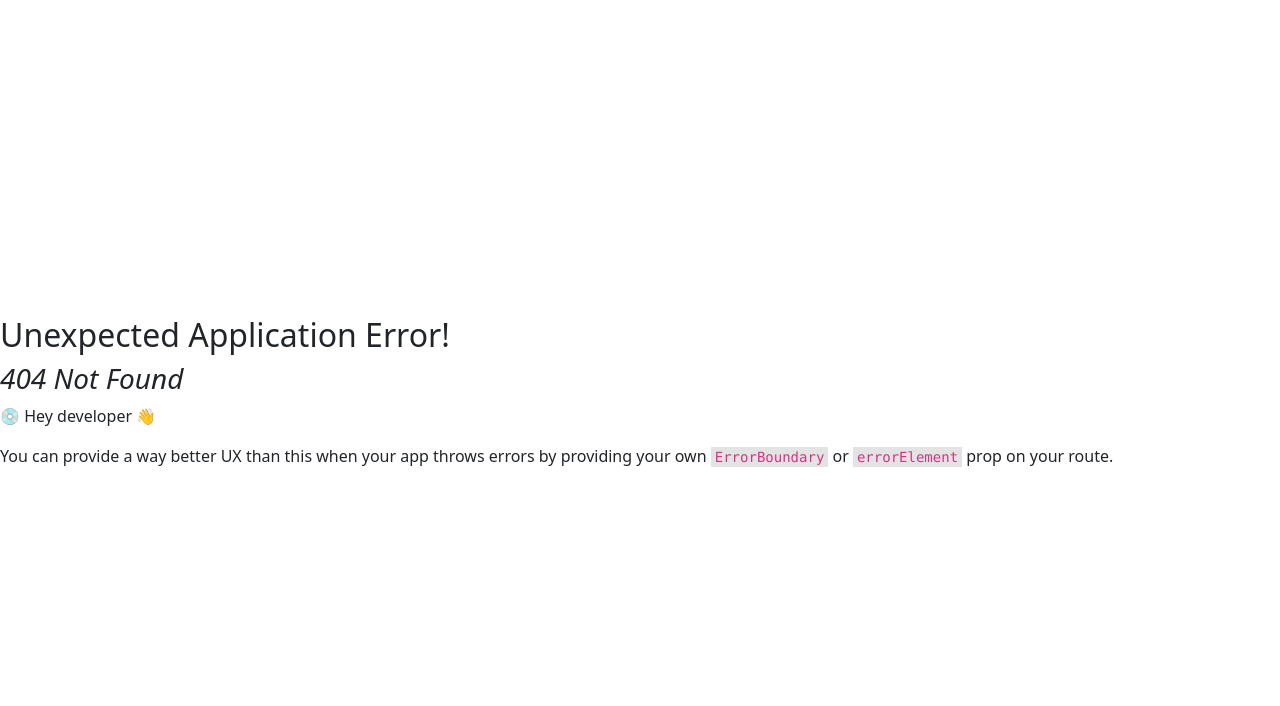
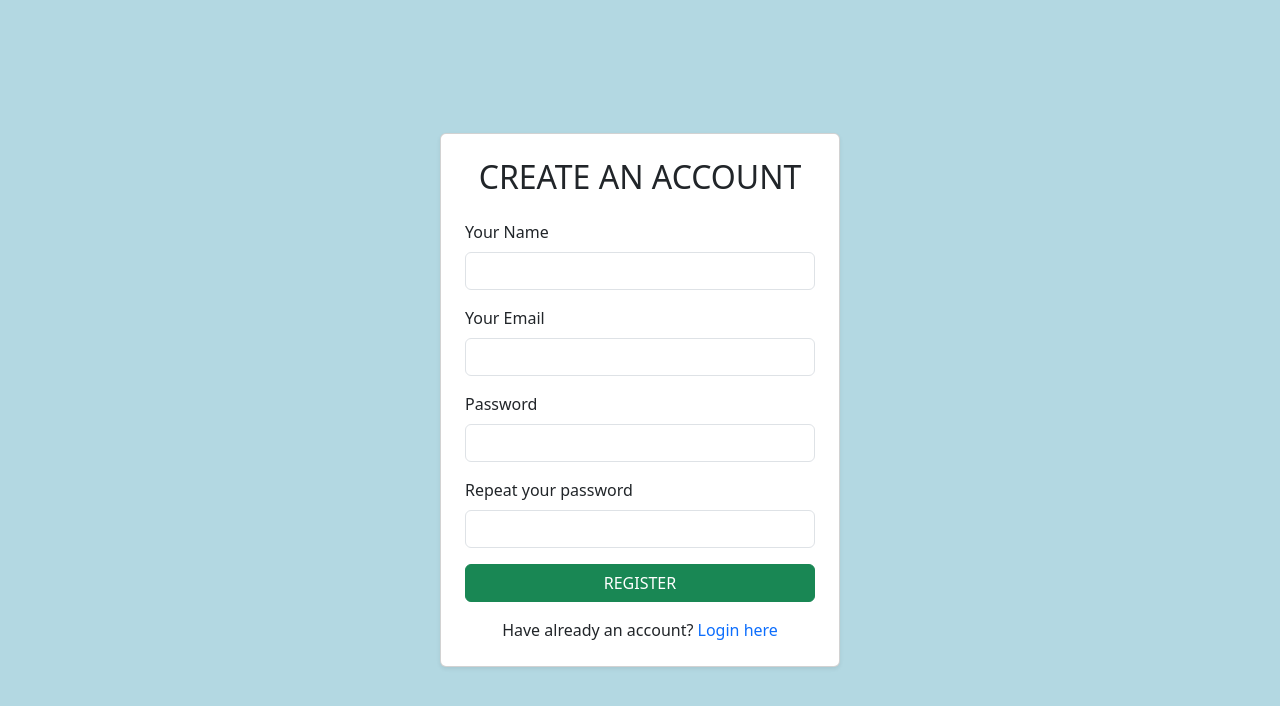
Before and after one commit to VixFong/BookStoreMana, a React (Vite) app: page /RegisterPage in a window 1280 px wide. Before the commit this address had no page. Shown: the top 706 px of the page. Built offline with nearby package versions, Linux system fonts and the light colour scheme.

Commit message:
Added Register Page

```diff
--- a/src/Component/Login.jsx
+++ b/src/Component/Login.jsx
@@ -86,7 +86,7 @@ export const Login = ({ onClose }) => {
                             </div>
                         </form>
                         <div className="text-center mt-3">
-                            <span>Not a member? <a href="#" className="link-primary">Create an account</a></span>
+                            <span>Not a member? <a href="/RegisterPage" className="link-primary">Create an account</a></span>
                         </div>
                     </div>
                 </div>
--- /dev/null
+++ b/src/Component/Register.jsx
@@ -0,0 +1,92 @@
+import React, { useState } from 'react';
+import 'bootstrap/dist/css/bootstrap.min.css';
+
+export const Register = () => {
+    const [name, setName] = useState('');
+    const [email, setEmail] = useState('');
+    const [password, setPassword] = useState('');
+    const [repeatPassword, setRepeatPassword] = useState('');
+    const [error, setError] = useState('');
+    const [success, setSuccess] = useState(false);
+
+    const handleSubmit = (event) => {
+        event.preventDefault();
+
+        const passwordReq = /^(?=.*[A-Z])(?=.*\d).{6,}$/;
+        if (password !== repeatPassword) {
+            setError("Passwords do not match");
+            return;
+        }
+        if(!passwordReq.test(password)){
+            setError("Password must be at least 6 characters and include at least one uppercase letter and number")
+        }
+        setSuccess(true);
+        setTimeout(() => {
+            window.location.href = '/';
+        }, 2000);
+    };
+
+    return (
+        <div className="d-flex justify-content-center align-items-center vh-100" style={{ background: '#B3D8E2',  width: '100vw' }}>
+            <div className="card shadow-sm p-4" style={{ width: '400px' }}>
+                <h2 className="text-center mb-4">CREATE AN ACCOUNT</h2>
+                {success && <div className="alert alert-success text-center">Registered Successfully</div>}
+                <form onSubmit={handleSubmit}>
+                    <div className="mb-3">
+                        <label htmlFor="name" className="form-label">Your Name</label>
+                        <input
+                            type="text"
+                            className="form-control"
+                            id="name"
+                            value={name}
+                            onChange={(e) => setName(e.target.value)}
+                            required
+                        />
+                    </div>
+                    <div className="mb-3">
+                        <label htmlFor="email" className="form-label">Your Email</label>
+                        <input
+                            type="email"
+                            className="form-control"
+                            id="email"
+                            value={email}
+                            onChange={(e) => setEmail(e.target.value)}
+                            required
+                        />
+                    </div>
+                    <div className="mb-3">
+                        <label htmlFor="password" className="form-label">Password</label>
+                        <input
+                            type="password"
+                            className="form-control"
+                            id="password"
+                            value={password}
+                            onChange={(e) => setPassword(e.target.value)}
+                            required
+                        />
+                    </div>
+                    <div className="mb-3">
+                        <label htmlFor="repeatPassword" className="form-label">Repeat your password</label>
+                        <input
+                            type="password"
+                            className="form-control"
+                            id="repeatPassword"
+                            value={repeatPassword}
+                            onChange={(e) => setRepeatPassword(e.target.value)}
+                            required
+                        />
+                    </div>
+                    {error && <p className="text-danger">{error}</p>}
+                    <div className="d-grid">
+                        <button type="submit" className="btn btn-success">REGISTER</button>
+                    </div>
+                </form>
+                <div className="text-center mt-3">
+                    <span>Have already an account? <a href="/" className="link-primary">Login here</a></span>
+                </div>
+            </div>
+        </div>
+    );
+};
+
+export default Register;
--- /dev/null
+++ b/src/Pages/RegisteredPage.jsx
@@ -0,0 +1,12 @@
+import React from 'react'
+import { Register } from '../Component/Register'
+
+export const RegisteredPage = () => {
+  return (
+    <div>
+        <Register />
+    </div>
+  )
+}
+
+export default RegisteredPage;
--- a/src/main.jsx
+++ b/src/main.jsx
@@ -10,11 +10,16 @@ import{
 } from "react-router-dom";
 import { UserManagement } from './Component/AdminComponent/UserManagement.jsx'
 import { AddUser } from './Component/AdminComponent/AddUser.jsx'
+import { RegisteredPage } from './Pages/RegisteredPage.jsx'
 
 const router = createBrowserRouter([
   {
     path:"/",
     element: <App/>,
+  },
+  {
+    path:"RegisterPage",
+    element: <RegisteredPage/>,
   },
   {
     path:"AdminPage",
```
